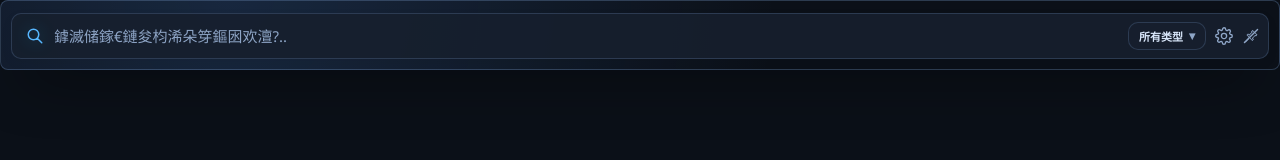
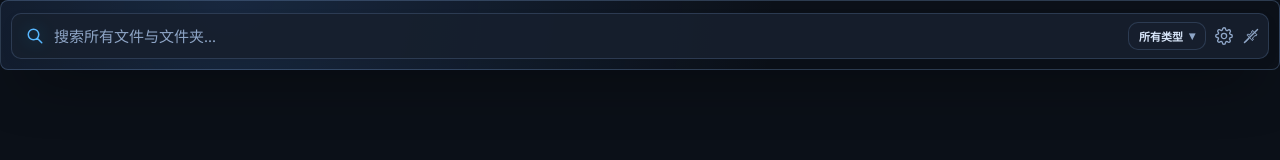
Before and after one commit to zsh-21/local-search, a React (Vite) app: page / in a window 1280 px wide. Shown: the top 160 px of the page. Built offline with nearby package versions, Linux system fonts and the light colour scheme.

Commit message:
fix: 修复中文乱码问题并更新CSS注释
将搜索控制器中的中文乱码文本修正为正确的中文字符
更新CSS文件中的注释文本使其更清晰准确

```diff
--- a/src/App.css
+++ b/src/App.css
@@ -1,10 +1,10 @@
-/* 全局基础样式：统一盒模型与禁止选中文本（符合快捷搜索的交互预期�?*/
+/* 全局基础样式：统一盒模型与禁止选中文本（符合快捷搜索的交互预期）*/
 * {
   box-sizing: border-box;
   user-select: none;
 }
 
-/* 全局字体应用：保证搜�?设置两套界面字体一�?*/
+/* 全局字体应用：保证搜索与设置两套界面字体一致*/
 .container,
 .settings-panel,
 .search-box,
--- a/src/search/useSearchController.ts
+++ b/src/search/useSearchController.ts
@@ -645,18 +645,18 @@ export function useSearchController() {
   }, [searchTypeId, enabledSearchTypeOptions, settings.defaultSearchTypeId]);
 
   const placeholder = useMemo(() => {
-    if (searchTypeId === "all") return "鎼滅储鎵€鏈夋枃浠朵笌鏂囦欢澶?..";
-    if (searchTypeId === "app") return "鎼滅储搴旂敤...";
-    if (searchTypeId === "file") return "鎼滅储鏂囦欢锛堜笉鍚枃浠跺す锛?..";
-    if (searchTypeId === "folder") return "鎼滅储鏂囦欢澶癸紙涓嶅惈鏂囦欢锛?..";
-    if (searchTypeId === "image") return "鎼滅储鍥剧墖...";
-    if (searchTypeId === "video") return "鎼滅储瑙嗛...";
-    if (searchTypeId === "settings") return "鎼滅储绯荤粺璁剧疆椤?..";
+    if (searchTypeId === "all") return "搜索所有文件与文件夹...";
+    if (searchTypeId === "app") return "搜索应用...";
+    if (searchTypeId === "file") return "搜索文件（不含文件夹）...";
+    if (searchTypeId === "folder") return "搜索文件夹（不含文件）...";
+    if (searchTypeId === "image") return "搜索图片...";
+    if (searchTypeId === "video") return "搜索视频...";
+    if (searchTypeId === "settings") return "搜索系统设置项...";
     if (searchTypeId.startsWith("ext:")) {
       const ext = searchTypeId.slice(4);
-      return `鎼滅储${ext} 鏂囦欢...`;
-    }
-    return "鎼滅储鎵€鏈夋枃浠朵笌鏂囦欢澶?..";
+      return `搜索${ext} 文件...`;
+    }
+    return "搜索所有文件与文件夹...";
   }, [searchTypeId]);
 
   // 鍒锋柊鍘嗗彶璁板綍锛氱敤浜庘€滅┖杈撳叆鈥濇ā寮忎笅灞曠ず鏈€杩戞墦寮€椤?
@@ -1535,7 +1535,7 @@ export function useSearchController() {
     listHeight,
     showEmptyState,
     showInputHint,
-    statusText: showSearchingIndicator ? "姝ｅ湪鎼滅储..." : isIndexing ? "姝ｅ湪寤虹珛鏈湴鏂囦欢绱㈠紩..." : "",
+    statusText: showSearchingIndicator ? "正在搜索..." : isIndexing ? "正在建立本地文件索引..." : "",
     ITEM_HEIGHT,
     MAX_LIST_HEIGHT,
     inputRef,
```
